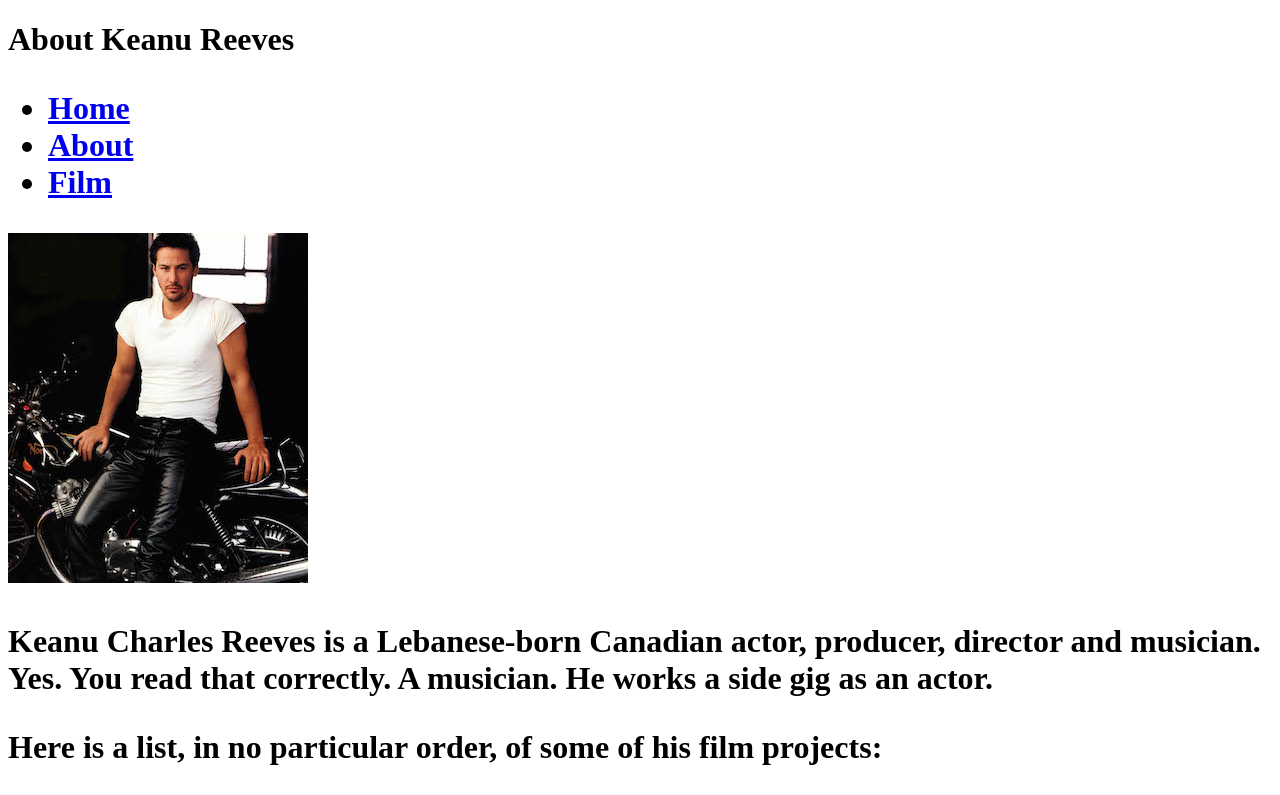
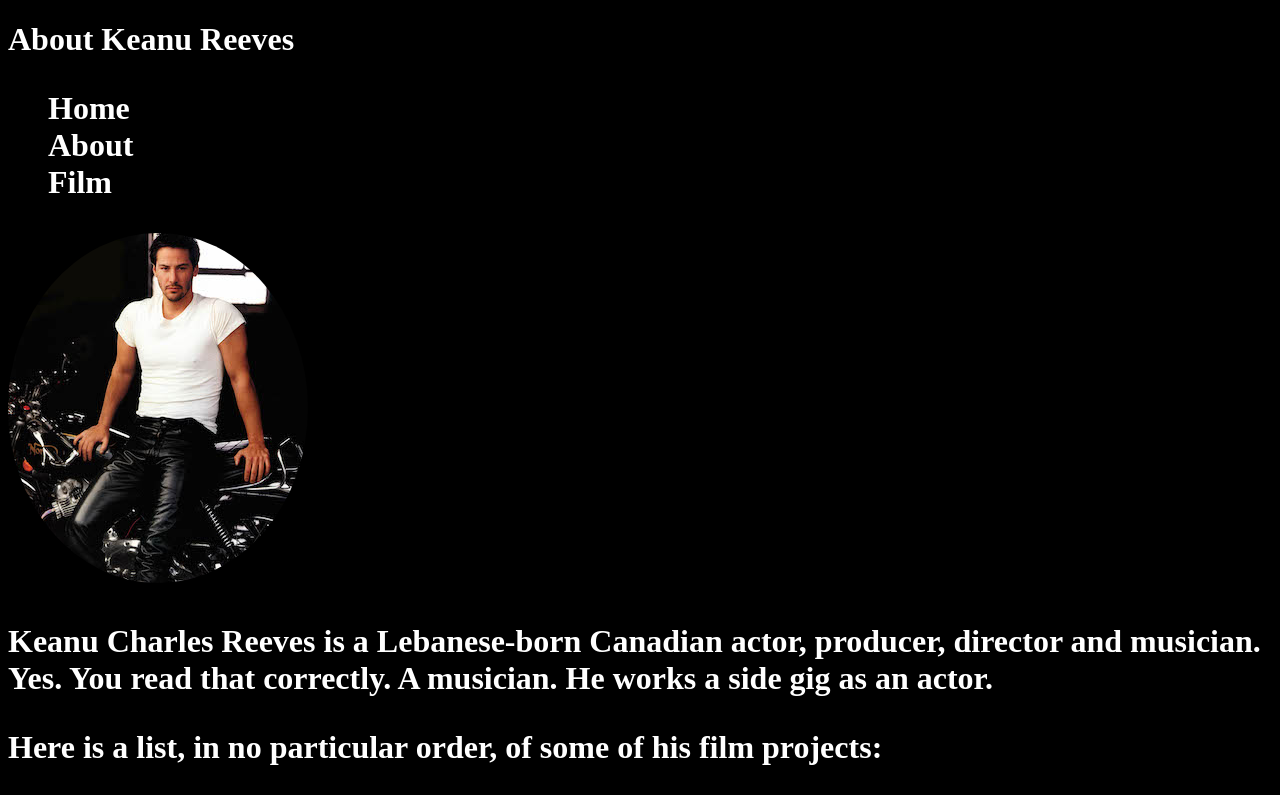
Before and after one commit to ll547/fewd1121, a plain HTML site: page class02/about.html in a window 1280 px wide. Shown: the top 795 px of the page. Drawn offline with Linux system fonts and the light colour scheme; files that its build step writes are made by us from their sources.

Commit message:
My Styles Exercise

```diff
--- a/class02/about.html
+++ b/class02/about.html
@@ -3,7 +3,7 @@
 <head>
 	<meta charset="UTF-8">
 	<title>About Keanu Reeves</title>
-
+	<link rel="stylesheet" type="text/css" href="css/styles.css">
 </head>
 <body>
 	<h1>About Keanu Reeves<h1>
--- a/class02/css/styles.css
+++ /dev/null
@@ -1,8 +0,0 @@
-body {
-	background: black;
-	color: white;
-}
-
-img{
-	border-radius: 50%;
-}
--- /dev/null
+++ b/class02/mystyles copy.css
@@ -0,0 +1,9 @@
+body{
+	background-color:gray;
+}
+
+h1{
+		color:white;
+		font-weight:bold;
+		font-family:helvetica,Arial,sans-serif;
+}
--- /dev/null
+++ b/class02/styles.css
@@ -0,0 +1,18 @@
+body {
+	background: black;
+	color: white;
+}
+
+img{
+	border-radius: 50%;
+}
+
+li{
+	/*color:white*/
+	list-style:none;
+}
+
+a{
+	color:white;
+	text-decoration:none;
+}
```
Also changed, not shown: class02/me.html (added, +12 -0 lines), class02/mystyles.css (added).
